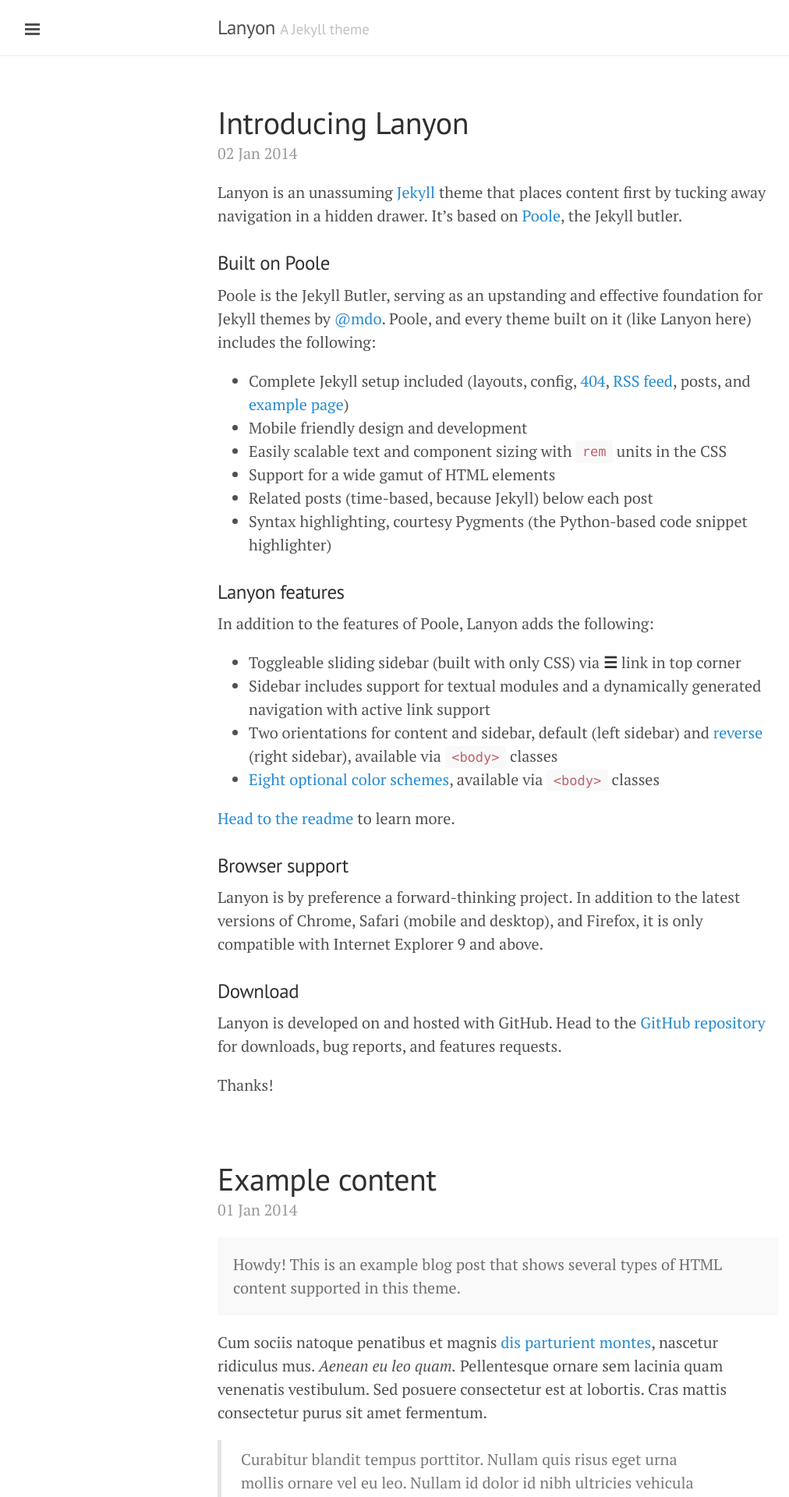
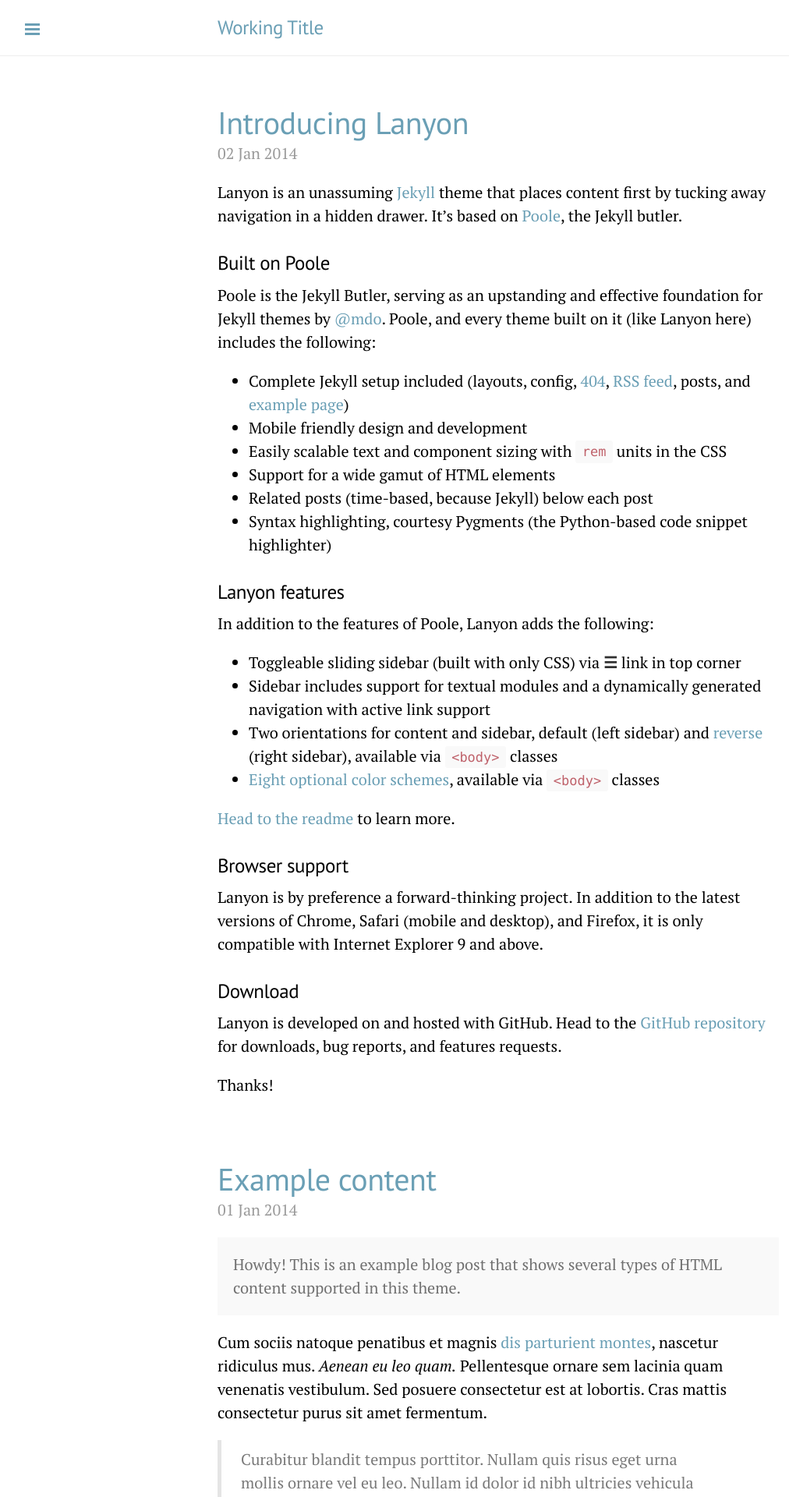
Before and after one commit to Computician/computician.github.io, a Jekyll site: the page built from index.html, in a window 1280 px wide. Shown: the top 1920 px of the page at 78% size, without its empty margins (1-1013 px from the left). Built offline with Jekyll 4.4.1, drawn with Linux system fonts in a browser that asks for light colours; the list of posts is cut into pages by our own code.

Commit message:
Updating theme and such

```diff
--- a/_config.yml
+++ b/_config.yml
@@ -6,19 +6,14 @@ highlighter:      rouge
 permalink:        pretty
 
 # Setup
-title:            Lanyon
-tagline:          'A Jekyll theme'
-description:      'A reserved <a href="http://jekyllrb.com" target="_blank">Jekyll</a> theme that places the utmost gravity on content with a hidden drawer. Made by <a href="https://twitter.com/mdo" target="_blank">@mdo</a>.'
-url:              http://lanyon.getpoole.com
+title:            Working Title
 
 author:
-  name:           'Mark Otto'
-  url:            https://twitter.com/mdo
+  name:           'Benjamin Trent'
 
 paginate:         5
-
+plugins: [jekyll-paginate]
 # Custom vars
-version:          1.0.0
 
 github:
-  repo:           https://github.com/poole/lanyon
+  repo:           https://github.com/computician/lanyon
--- a/_layouts/default.html
+++ b/_layouts/default.html
@@ -3,7 +3,7 @@
 
   {% include head.html %}
 
-  <body>
+  <body class="theme-base-0d">
 
     {% include sidebar.html %}
 
--- a/public/css/lanyon.css
+++ b/public/css/lanyon.css
@@ -47,7 +47,7 @@ html {
 h1, h2, h3, h4, h5, h6 {
   font-family: "PT Sans", Helvetica, Arial, sans-serif;
   font-weight: 400;
-  color: #313131;
+  color: #000;
   letter-spacing: -.025rem;
 }
 
--- a/public/css/poole.css
+++ b/public/css/poole.css
@@ -59,7 +59,7 @@ html {
 }
 
 body {
-  color: #515151;
+  color: #000;
   background-color: #fff;
   -webkit-text-size-adjust: 100%;
       -ms-text-size-adjust: 100%;
```
